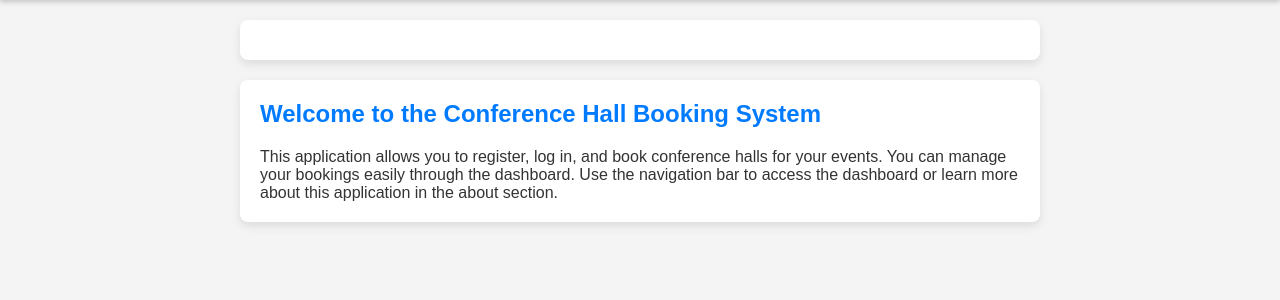
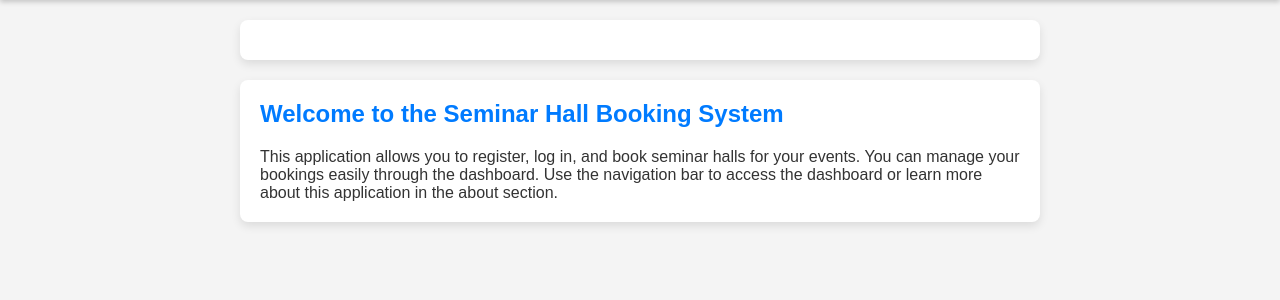
Before and after one commit to Ajith-Ak-code/Conference-Hall-Booking-App, a Flask app: page / in a window 1280 px wide. Shown: the part 71-371 px from the top of the page. Run offline with Flask 3, Linux system fonts and the light colour scheme.

Commit message:
Initial commit

```diff
--- a/app.py
+++ b/app.py
@@ -4,7 +4,7 @@ from flask_login import UserMixin, LoginManager, login_user, login_required, log
 from datetime import datetime
 
 app = Flask(__name__)
-app.config['SECRET_KEY'] = 'your_secret_key'
+app.config['SECRET_KEY'] = 'mysecretkey'
 app.config['SQLALCHEMY_DATABASE_URI'] = 'sqlite:///database.db'
 db = SQLAlchemy(app)
 login_manager = LoginManager(app)
--- a/templates/about.html
+++ b/templates/about.html
@@ -1,5 +1,5 @@
 {% extends 'base.html' %}
 {% block content %}
 <h2>About</h2>
-<p>This is a simple conference hall booking system built with Flask.</p>
+<p>This is a simple seminar hall booking system built with Flask.</p>
 {% endblock %}
--- a/templates/home.html
+++ b/templates/home.html
@@ -1,8 +1,8 @@
 {% extends 'base.html' %}
 {% block content %}
-<h2>Welcome to the Conference Hall Booking System</h2>
+<h2>Welcome to the Seminar Hall Booking System</h2>
 <p>
-    This application allows you to register, log in, and book conference halls
+    This application allows you to register, log in, and book seminar halls
     for your events. You can manage your bookings easily through the dashboard.
     Use the navigation bar to access the dashboard or learn more about this application
     in the about section.
```
Also changed, not shown: templates/dashboard.html (+4 -4 lines), instance/database.db.
